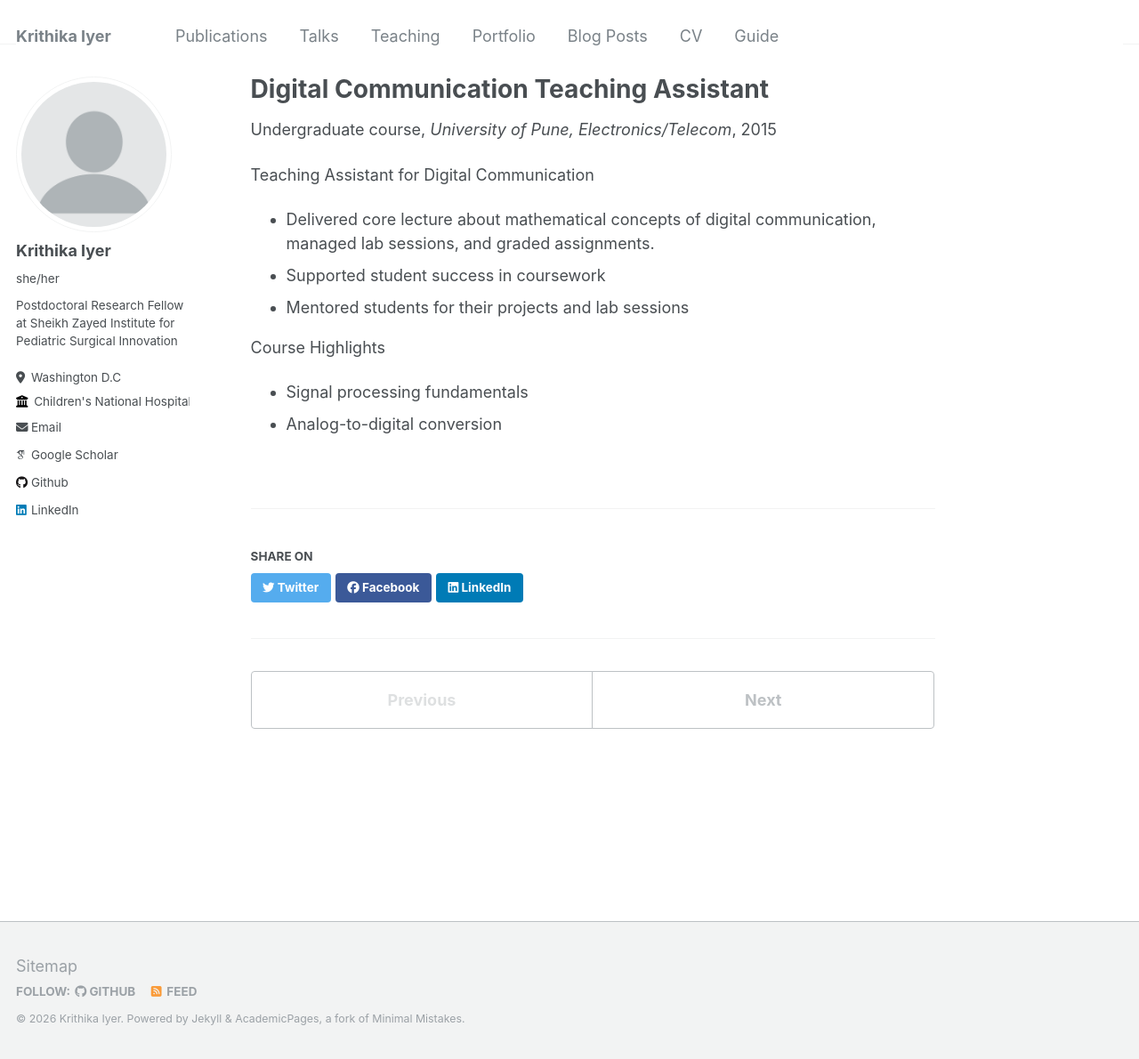
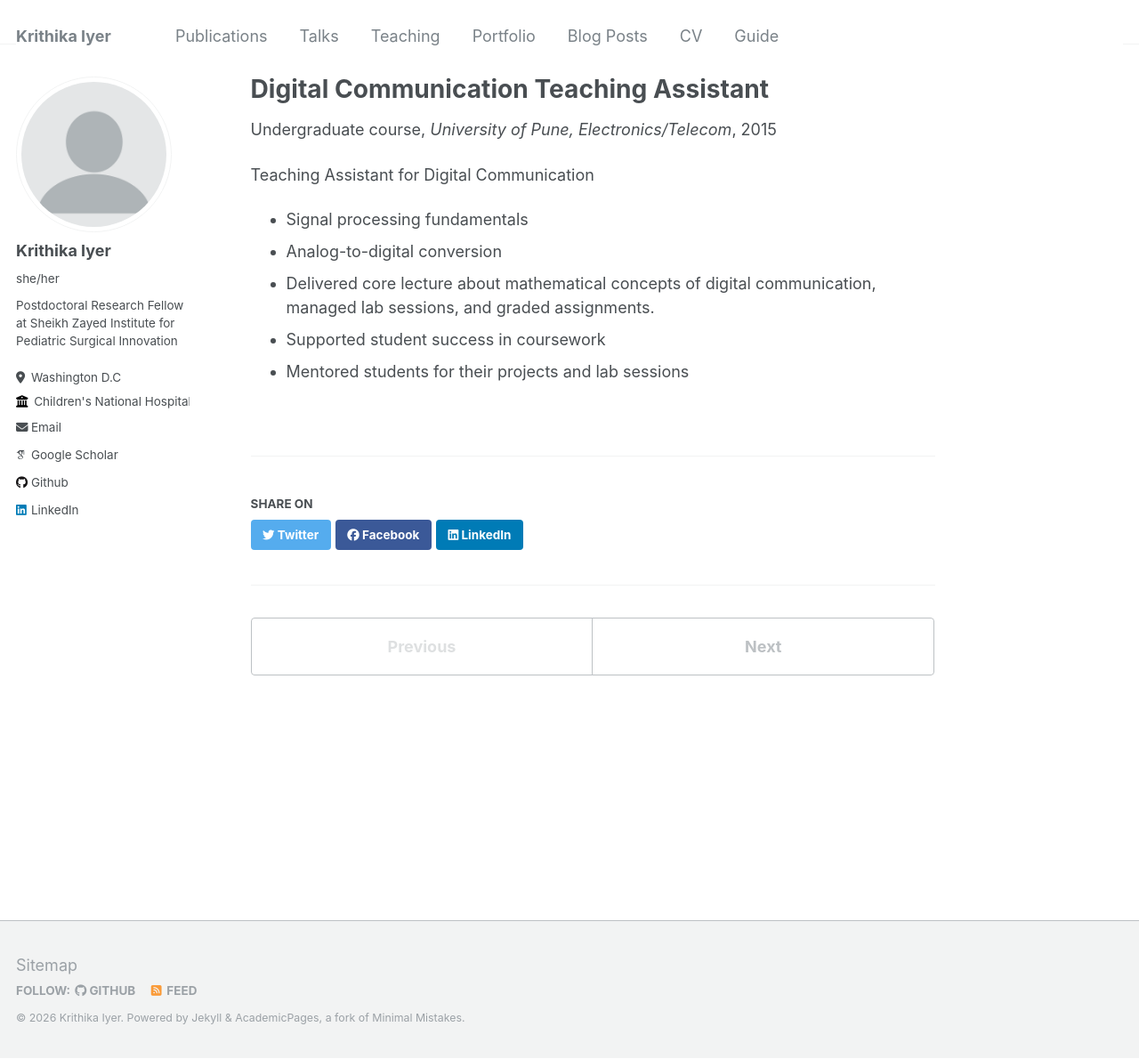
Before and after one commit to iyerkrithika21/iyerkrithika21.github.io, a Jekyll site: the page built from _teaching/2015-fall-digital-comm.md, in a window 1280 px wide and 1190 px high. Shown: the whole window at 89% size. Built offline with Jekyll 4.4.1, drawn with Linux system fonts in a browser that asks for light colours; some web fonts are replaced.

Commit message:
Update 2015-fall-digital-comm.md

```diff
--- a/_teaching/2015-fall-digital-comm.md
+++ b/_teaching/2015-fall-digital-comm.md
@@ -9,10 +9,8 @@ location: "Pune, India"
 ---
 
 Teaching Assistant for Digital Communication
+- Signal processing fundamentals
+- Analog-to-digital conversion
 - Delivered core lecture about mathematical concepts of digital communication, managed lab sessions, and graded assignments.
 - Supported student success in coursework
 - Mentored students for their projects and lab sessions
-
-Course Highlights
-- Signal processing fundamentals
-- Analog-to-digital conversion
```
